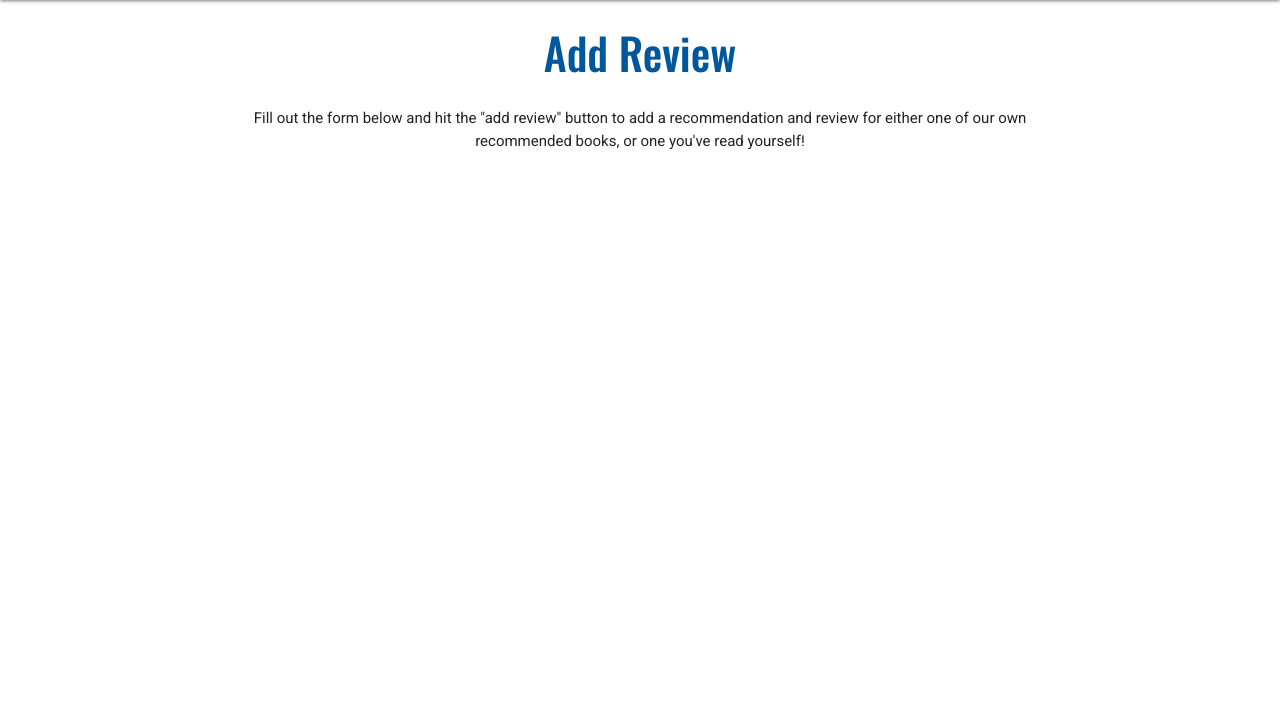
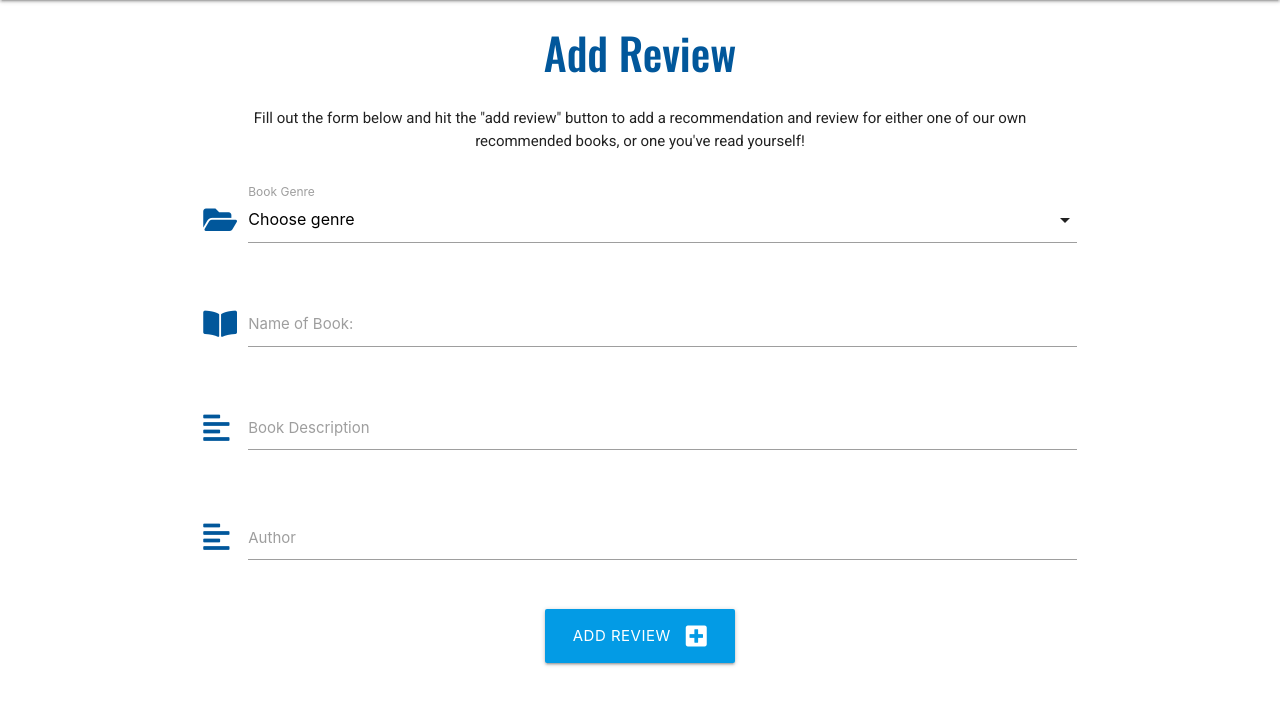
Before and after one commit to AJWest22/MS3-Submission, a Flask app: template templates/add_review.html in a window 1280 px wide. Shown: the part 64-769 px from the top of the page. Run offline with Flask 2, Linux system fonts and the light colour scheme; the template is opened without the code that fills it, so the values that code supplies are empty; some libraries are stand-ins or nearby versions.

Commit message:
added add review form to add_review.html file

```diff
--- a/templates/add_review.html
+++ b/templates/add_review.html
@@ -6,4 +6,51 @@
         review for either one of our own recommended books, or one you've read yourself!
     </p>
 
+    <div class="row">
+        <form class="col s12" method="POST" action="{{ url_for('add_review') }}">
+            <div class="row">
+                <div class="input-field col s12">
+                    <i class="fas fa-folder-open prefix light-blue-text text-darken-4"></i>
+                    <select id="genre_name" name="genre_name" class="validate" required>
+                        <option value="" disabled selected>Choose genre</option>
+                        {% for genres in genres2 %}
+                            <option value="{{ genres.genre_name }}">{{ genres.genre_name }}</option>
+                        {% endfor %}
+                    </select>
+                    <label for="genre_name">Book Genre</label>
+                </div>
+            </div>
+          <div class="row">
+                <div class="input-field col s12">
+                    <i class="fas fa-book-open prefix light-blue-text text-darken-4"></i>
+                    <input id="book_name" name="book_name" minlength="5" maxlength="50"
+                        type="text" class="validate">
+                    <label for="book_name">Name of Book:</label>
+                </div>
+            </div>
+            <div class="row">
+                <div class="input-field col s12">
+                    <i class="fas fa-align-left prefix light-blue-text text-darken-4"></i>
+                    <textarea id="book_description" name="book_description" minlength="5"
+                        maxlength="200" class="materialize-textarea" required></textarea>
+                    <label for="book_description">Book Description</label>
+                </div>
+            </div>
+            <div class="row">
+                <div class="input-field col s12">
+                    <i class="fas fa-align-left prefix light-blue-text text-darken-4"></i>
+                    <textarea id="book_author" name="book_author" minlength="5"
+                        maxlength="50" class="materialize-textarea" required></textarea>
+                    <label for="book_author">Author</label>
+                </div>
+            </div>
+            <div class="row">
+                <div class="col s12 center-align">
+                    <button type="submit" class="btn-large light-blue darken-1 text-shadow-1">
+                        Add Review <i class="fas fa-plus-square right"></i>
+                    </button>
+                </div>
+            </div>
+        </form>
+    </div>
 {% endblock %}
```
